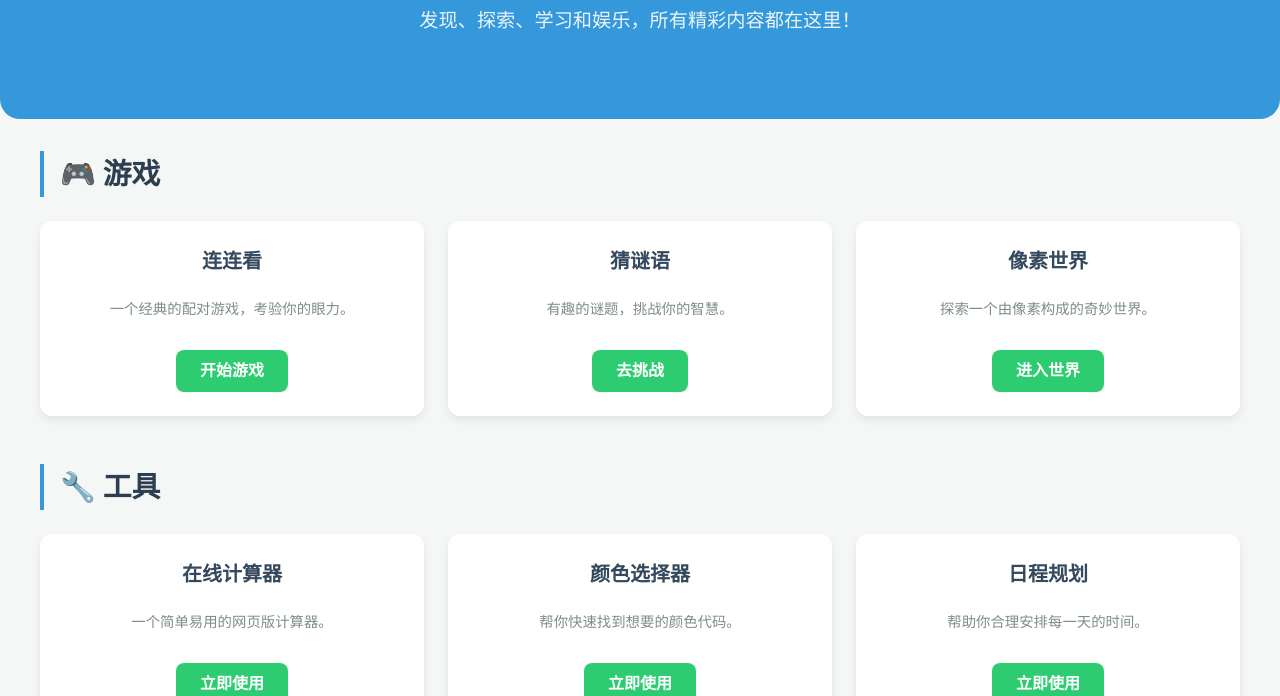
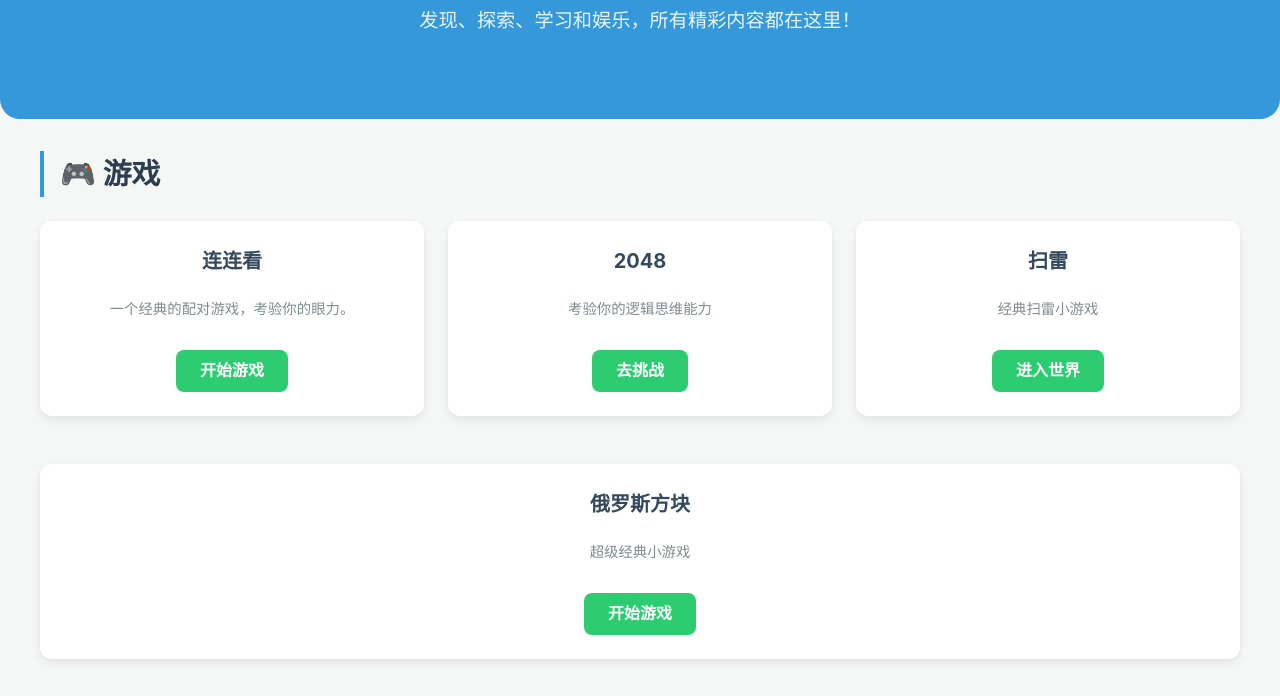
Before and after one commit to Xing94/MiniProgramCollection, a plain HTML site: page index.html in a window 1280 px wide. Shown: the part 246-942 px from the top of the page. Drawn offline with Linux system fonts and the light colour scheme.

Commit message:
首页导航修改

```diff
--- a/index.html
+++ b/index.html
@@ -169,33 +169,41 @@
                 <div class="card">
                     <h3>连连看</h3>
                     <p>一个经典的配对游戏，考验你的眼力。</p>
-                    <a href="#">开始游戏</a>
+                    <a href="./MahjongSolitaire/index.html">开始游戏</a>
                 </div>
                 <div class="card">
-                    <h3>猜谜语</h3>
-                    <p>有趣的谜题，挑战你的智慧。</p>
-                    <a href="#">去挑战</a>
+                    <h3>2048</h3>
+                    <p>考验你的逻辑思维能力</p>
+                    <a href="./2048Game/index.html">去挑战</a>
                 </div>
                 <div class="card">
-                    <h3>像素世界</h3>
-                    <p>探索一个由像素构成的奇妙世界。</p>
-                    <a href="#">进入世界</a>
+                    <h3>扫雷</h3>
+                    <p>经典扫雷小游戏</p>
+                    <a href="./minesweeper/index.html">进入世界</a>
                 </div>
             </div>
+            <div class="card-grid">
+                <div class="card">
+                    <h3>俄罗斯方块</h3>
+                    <p>超级经典小游戏</p>
+                    <a href="./Tetris/index.html">开始游戏</a>
+                </div>
+            </div>
+
         </section>
 
         <section id="tools">
             <h2 class="section-title">🔧 工具</h2>
             <div class="card-grid">
                 <div class="card">
-                    <h3>在线计算器</h3>
-                    <p>一个简单易用的网页版计算器。</p>
-                    <a href="#">立即使用</a>
+                    <h3>DeepSeek</h3>
+                    <p>国内超级强的AI聊天</p>
+                    <a href="./deepseek/index.html">立即使用</a>
                 </div>
                 <div class="card">
-                    <h3>颜色选择器</h3>
-                    <p>帮你快速找到想要的颜色代码。</p>
-                    <a href="#">立即使用</a>
+                    <h3>二维码</h3>
+                    <p>二维码的创建和扫描</p>
+                    <a href="./qrcode/index.html">立即使用</a>
                 </div>
                 <div class="card">
                     <h3>日程规划</h3>
```
Also changed, not shown: 1 other file.
